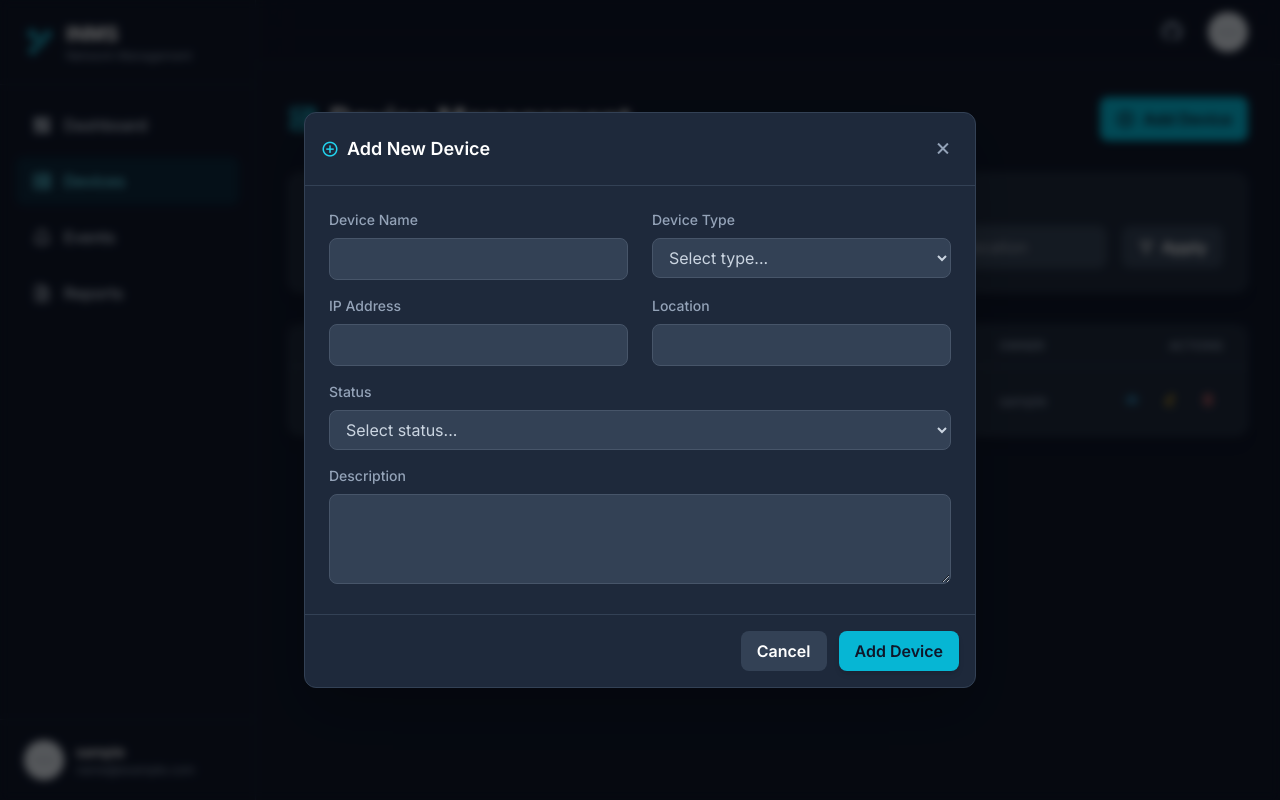
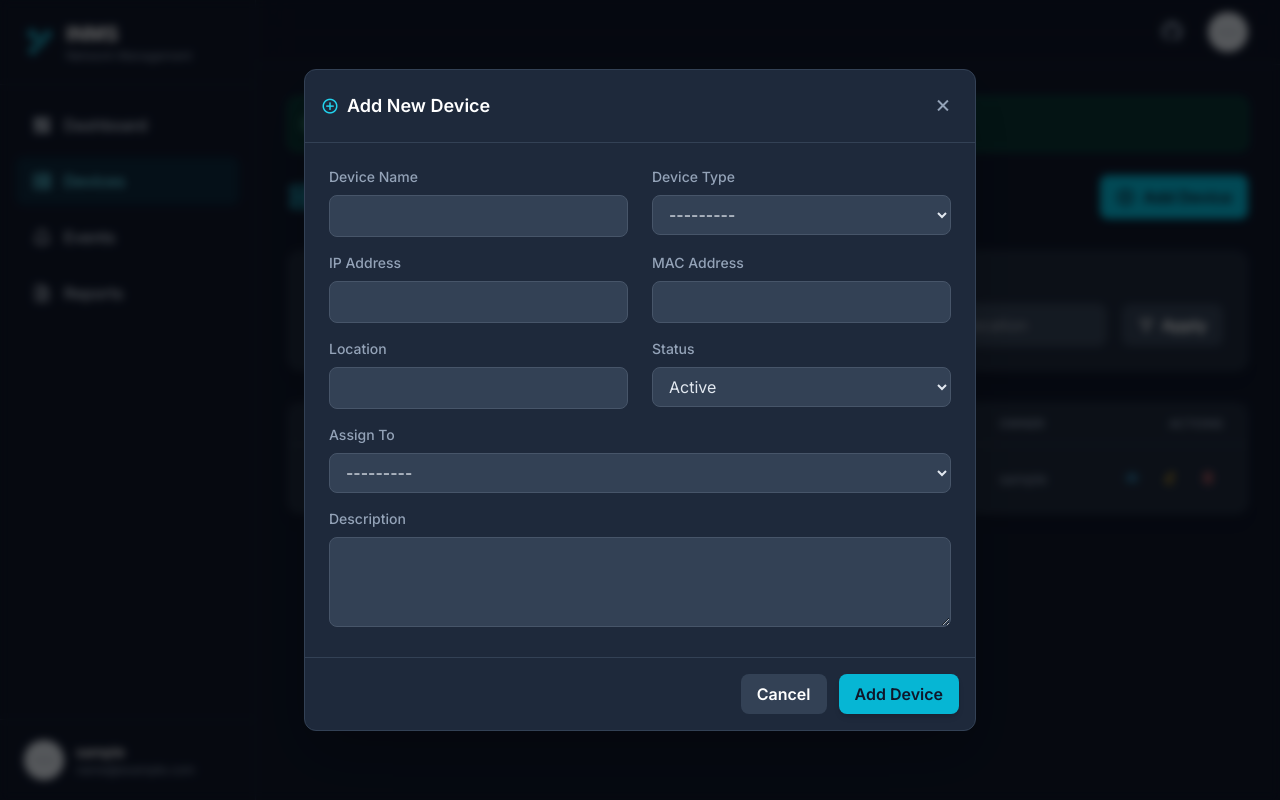
Before and after one commit to alanhasn/INMS, a Django app: page /devices/ in a window 1280 px wide, after a click on "Add Device". Run offline with Django 5.2, Linux system fonts and the light colour scheme; a user stored in the database is signed in; tables that the repository leaves empty hold one stand-in row (values such as "Sample post"); grey boxes marked "Sample" are stand-in pictures; one stand-in notice (Sample message) is shown; some libraries are stand-ins or nearby versions.

Commit message:
Add Device CRUD (create, update, delete)
- Add create_device/update_device/delete_device views, restricted to
  Admin/Manager via role_required; Employees keep read-only access to
  their own devices.
- Add an owner field to DeviceForm so Admin/Manager can assign a
  device to a user; without it the employee-scoped device list from
  the RBAC change had no way to get populated.
- Wire the "Add Device" modal to the real create endpoint and fix its
  fields: they didn't match the model (missing mac_address, wrong
  device_type/status option values), so submitting it would have
  always failed validation.
- Wire the existing edit/delete buttons in the devices table to real
  URLs (they pointed nowhere / posted to the list view before).
- Add a dedicated edit page for updating a device.
- Add a messages block to base.html: the dashboard shell had no way
  to surface success/error feedback at all.

```diff
--- a/apps/devices/forms.py
+++ b/apps/devices/forms.py
@@ -1,9 +1,18 @@
 from django import forms
+from django.contrib.auth import get_user_model
 
 from .models import Device
 
+INPUT_CLASSES = "w-full bg-slate-700 border border-slate-600 rounded-lg px-3 py-2 focus:ring-2 focus:ring-cyan-500 text-slate-200"
+
 
 class DeviceForm(forms.ModelForm):
+    owner = forms.ModelChoiceField(
+        queryset=get_user_model().objects.all(),
+        label="Assign To",
+        widget=forms.Select(attrs={'class': INPUT_CLASSES}),
+    )
+
     class Meta:
         model = Device
         fields = [
@@ -13,15 +22,16 @@ class DeviceForm(forms.ModelForm):
             'mac_address',
             'location',
             'status',
+            'owner',
             'description',
             ]
 
         widgets = {
-            'device_name': forms.TextInput(attrs={'class': 'form-control'}),
-            'device_type': forms.Select(attrs={'class': 'form-control'}),
-            'ip_address': forms.TextInput(attrs={'class': 'form-control'}),
-            'mac_address': forms.TextInput(attrs={'class': 'form-control'}),
-            'location': forms.TextInput(attrs={'class': 'form-control'}),
-            'description': forms.Textarea(attrs={'class': 'form-control', 'rows': 3}),
-            'status': forms.Select(attrs={'class': 'form-control'}),
+            'device_name': forms.TextInput(attrs={'class': INPUT_CLASSES}),
+            'device_type': forms.Select(attrs={'class': INPUT_CLASSES}),
+            'ip_address': forms.TextInput(attrs={'class': INPUT_CLASSES}),
+            'mac_address': forms.TextInput(attrs={'class': INPUT_CLASSES}),
+            'location': forms.TextInput(attrs={'class': INPUT_CLASSES}),
+            'description': forms.Textarea(attrs={'class': INPUT_CLASSES, 'rows': 3}),
+            'status': forms.Select(attrs={'class': INPUT_CLASSES}),
         }
--- a/apps/devices/templates/devices/devices.html
+++ b/apps/devices/templates/devices/devices.html
@@ -10,10 +10,12 @@
         <i class='bx bx-server text-3xl text-cyan-400'></i>
         <h1 class="text-2xl sm:text-3xl font-bold text-white">Device Management</h1>
     </div>
+    {% if user.role == 'ADMIN' or user.role == 'MANAGER' %}
     <button type="button" data-modal-toggle="addDeviceModal" class="inline-flex items-center justify-center gap-2 sm:px-4 py-2 px-3 bg-cyan-500 hover:bg-cyan-600 text-slate-900 font-semibold rounded-lg shadow-md transition-all duration-300">
         <i class='bx bx-plus-circle text-xl'></i>
         <span class="hidden sm:inline">Add Device</span>
     </button>
+    {% endif %}
 </header>
 
 <!-- Filters Card -->
@@ -100,11 +102,13 @@
                     <td class="px-6 py-4">
                         <div class="flex items-center justify-end gap-2">
                             <a href="#" data-modal-toggle="deviceDetailsModal" class="p-2 rounded-md hover:bg-sky-500/20 text-sky-400 transition-colors"><i class='bx bx-show'></i></a>
-                            <a href="" class="p-2 rounded-md hover:bg-amber-500/20 text-amber-400 transition-colors"><i class='bx bx-edit-alt'></i></a>
-                            <form action="" method="post" class="inline">
+                            {% if user.role == 'ADMIN' or user.role == 'MANAGER' %}
+                            <a href="{% url 'devices:device_update' device.pk %}" class="p-2 rounded-md hover:bg-amber-500/20 text-amber-400 transition-colors"><i class='bx bx-edit-alt'></i></a>
+                            <form action="{% url 'devices:device_delete' device.pk %}" method="post" class="inline">
                                 {% csrf_token %}
                                 <button type="submit" onclick="return confirm('Are you sure you want to delete this device?')" class="p-2 rounded-md hover:bg-red-500/20 text-red-400 transition-colors"><i class='bx bx-trash'></i></button>
                             </form>
+                            {% endif %}
                         </div>
                     </td>
                 </tr>
@@ -114,9 +118,11 @@
                         <div class="flex flex-col items-center gap-3">
                             <i class='bx bx-server text-5xl text-slate-600'></i>
                             <p class="text-slate-400">No devices found.</p>
+                            {% if user.role == 'ADMIN' or user.role == 'MANAGER' %}
                             <button type="button" data-modal-toggle="addDeviceModal" class="mt-2 inline-flex items-center justify-center gap-2 px-4 py-2 bg-cyan-500 hover:bg-cyan-600 text-slate-900 font-semibold rounded-lg shadow-md transition-all duration-300">
                                 Add your first device
                             </button>
+                            {% endif %}
                         </div>
                     </td>
                 </tr>
@@ -160,4 +166,12 @@
 
 {% include 'partials/devices/_add_device_modal.html' %}
 {% include 'partials/devices/_device_details_modal.html' %}
+
+{% if form.errors %}
+<script>
+    document.addEventListener('DOMContentLoaded', function () {
+        document.getElementById('addDeviceModal').classList.remove('hidden');
+    });
+</script>
+{% endif %}
 {% endblock %}
--- a/apps/devices/urls/ui_urls.py
+++ b/apps/devices/urls/ui_urls.py
@@ -6,4 +6,7 @@ app_name = "devices"
 
 urlpatterns = [
     path("" , ui.test , name="devices"),
+    path("create/", ui.create_device, name="device_create"),
+    path("<int:pk>/edit/", ui.update_device, name="device_update"),
+    path("<int:pk>/delete/", ui.delete_device, name="device_delete"),
 ]
--- a/apps/devices/views/ui.py
+++ b/apps/devices/views/ui.py
@@ -1,5 +1,6 @@
+from django.contrib import messages
 from django.core.paginator import Paginator  # <-- IMPORT THE PAGINATOR
-from django.shortcuts import render
+from django.shortcuts import get_object_or_404, redirect, render
 
 # Import the necessary models
 from apps.devices.models import Device
@@ -31,5 +32,53 @@ def test(request):
         'active_page': 'devices',
         'devices': device_list,
         'page_obj': page_obj,  # <-- PASS THE PAGE OBJECT to the template
+        'form': DeviceForm(),  # Empty form for the "Add Device" modal
     }
     return render(request, 'devices/devices.html', context)
+
+
+@role_required(CustomUser.Roles.ADMIN, CustomUser.Roles.Manager)
+def create_device(request):
+    if request.method == "POST":
+        form = DeviceForm(request.POST)
+        if form.is_valid():
+            form.save()
+            messages.success(request, "Device added successfully.")
+            return redirect("devices:devices")
+        messages.error(request, "Please correct the errors below.")
+        device_list = Device.objects.all()
+        paginator = Paginator(device_list, 15)
+        page_obj = paginator.get_page(request.GET.get('page'))
+        context = {
+            'active_page': 'devices',
+            'devices': device_list,
+            'page_obj': page_obj,
+            'form': form,
+        }
+        return render(request, 'devices/devices.html', context)
+    return redirect("devices:devices")
+
+
+@role_required(CustomUser.Roles.ADMIN, CustomUser.Roles.Manager)
+def update_device(request, pk):
+    device = get_object_or_404(Device, pk=pk)
+    if request.method == "POST":
+        form = DeviceForm(request.POST, instance=device)
+        if form.is_valid():
+            form.save()
+            messages.success(request, f"Device '{device.device_name}' updated successfully.")
+            return redirect("devices:devices")
+        messages.error(request, "Please correct the errors below.")
+    else:
+        form = DeviceForm(instance=device)
+    return render(request, 'devices/device_edit.html', {'form': form, 'device': device, 'active_page': 'devices'})
+
+
+@role_required(CustomUser.Roles.ADMIN, CustomUser.Roles.Manager)
+def delete_device(request, pk):
+    device = get_object_or_404(Device, pk=pk)
+    if request.method == "POST":
+        device_name = device.device_name
+        device.delete()
+        messages.success(request, f"Device '{device_name}' deleted successfully.")
+    return redirect("devices:devices")
--- a/templates/base.html
+++ b/templates/base.html
@@ -37,6 +37,16 @@
 
             <!-- Page Specific Content -->
             <div class="p-4 sm:p-6 lg:p-8">
+                {% if messages %}
+                <div class="space-y-3 mb-6">
+                    {% for message in messages %}
+                    <div class="p-3 rounded-lg text-sm flex items-center gap-3 {% if message.tags == 'error' %}bg-red-900/50 border border-red-700 text-red-300{% else %}bg-emerald-900/50 border border-emerald-700 text-emerald-300{% endif %}">
+                        <i class='bx {% if message.tags == "error" %}bx-error-circle{% else %}bx-info-circle{% endif %} text-lg'></i>
+                        <span>{{ message }}</span>
+                    </div>
+                    {% endfor %}
+                </div>
+                {% endif %}
                 {% block content %}
                 {# This is where the unique content of each page will go #}
                 {% endblock %}
--- a/templates/partials/devices/_add_device_modal.html
+++ b/templates/partials/devices/_add_device_modal.html
@@ -29,58 +29,62 @@
             - overflow-y-auto: The content inside this div will scroll, not the whole modal.
         -->
         <div class="p-6 flex-1 overflow-y-auto">
-            <!-- Added method, action, and removed grid layout from form tag -->
-            <form id="addDeviceForm" method="POST">
+            <form id="addDeviceForm" method="POST" action="{% url 'devices:device_create' %}">
                 {% csrf_token %}
+                {% if form.non_field_errors %}
+                <div class="mb-4 p-3 bg-red-900/50 border border-red-700 rounded-lg text-red-300 text-sm">
+                    {% for error in form.non_field_errors %}<p>{{ error }}</p>{% endfor %}
+                </div>
+                {% endif %}
                 <!-- The responsive grid is now on a wrapper div -->
                 <div class="grid grid-cols-1 md:grid-cols-2 gap-x-6 gap-y-4">
                     <!-- Device Name -->
                     <div>
-                        <label for="newDeviceName" class="block text-sm font-medium text-slate-400 mb-2">Device Name</label>
-                        <input type="text" id="newDeviceName" name="name" class="w-full bg-slate-700 border border-slate-600 rounded-lg px-3 py-2 focus:ring-2 focus:ring-cyan-500" required>
+                        <label for="{{ form.device_name.id_for_label }}" class="block text-sm font-medium text-slate-400 mb-2">Device Name</label>
+                        {{ form.device_name }}
+                        {% for error in form.device_name.errors %}<p class="text-red-400 text-xs mt-1">{{ error }}</p>{% endfor %}
                     </div>
                     <!-- Device Type -->
                     <div>
-                        <label for="newDeviceType" class="block text-sm font-medium text-slate-400 mb-2">Device Type</label>
-                        <select id="newDeviceType" name="type" class="w-full bg-slate-700 border border-slate-600 rounded-lg px-3 py-2 focus:ring-2 focus:ring-cyan-500" required>
-                            <option value="">Select type...</option>
-                            <option value="router">Router</option>
-                            <option value="switch">Switch</option>
-                            <option value="server">Server</option>
-                            <option value="firewall">Firewall</option>
-                            <option value="workstation">Workstation</option>
-                            <option value="access_point">Access Point</option>
-                            <option value="printer">Printer</option>
-                            <option value="other">Other</option>
-                        </select>
+                        <label for="{{ form.device_type.id_for_label }}" class="block text-sm font-medium text-slate-400 mb-2">Device Type</label>
+                        {{ form.device_type }}
+                        {% for error in form.device_type.errors %}<p class="text-red-400 text-xs mt-1">{{ error }}</p>{% endfor %}
                     </div>
                     <!-- IP Address -->
                     <div>
-                        <label for="newDeviceIp" class="block text-sm font-medium text-slate-400 mb-2">IP Address</label>
-                        <input type="text" id="newDeviceIp" name="ip_address" class="w-full bg-slate-700 border border-slate-600 rounded-lg px-3 py-2 focus:ring-2 focus:ring-cyan-500" required>
+                        <label for="{{ form.ip_address.id_for_label }}" class="block text-sm font-medium text-slate-400 mb-2">IP Address</label>
+                        {{ form.ip_address }}
+                        {% for error in form.ip_address.errors %}<p class="text-red-400 text-xs mt-1">{{ error }}</p>{% endfor %}
+                    </div>
+                    <!-- MAC Address -->
+                    <div>
+                        <label for="{{ form.mac_address.id_for_label }}" class="block text-sm font-medium text-slate-400 mb-2">MAC Address</label>
+                        {{ form.mac_address }}
+                        {% for error in form.mac_address.errors %}<p class="text-red-400 text-xs mt-1">{{ error }}</p>{% endfor %}
                     </div>
                     <!-- Location -->
                     <div>
-                        <label for="newDeviceLocation" class="block text-sm font-medium text-slate-400 mb-2">Location</label>
-                        <input type="text" id="newDeviceLocation" name="location" class="w-full bg-slate-700 border border-slate-600 rounded-lg px-3 py-2 focus:ring-2 focus:ring-cyan-500" required>
+                        <label for="{{ form.location.id_for_label }}" class="block text-sm font-medium text-slate-400 mb-2">Location</label>
+                        {{ form.location }}
+                        {% for error in form.location.errors %}<p class="text-red-400 text-xs mt-1">{{ error }}</p>{% endfor %}
                     </div>
                     <!-- Status -->
+                    <div>
+                        <label for="{{ form.status.id_for_label }}" class="block text-sm font-medium text-slate-400 mb-2">Status</label>
+                        {{ form.status }}
+                        {% for error in form.status.errors %}<p class="text-red-400 text-xs mt-1">{{ error }}</p>{% endfor %}
+                    </div>
+                    <!-- Owner -->
                     <div class="md:col-span-2">
-                        <label for="newDeviceStatus" class="block text-sm font-medium text-slate-400 mb-2">Status</label>
-                        <select id="newDeviceStatus" name="status" class="w-full bg-slate-700 border border-slate-600 rounded-lg px-3 py-2 focus:ring-2 focus:ring-cyan-500" required>
-                            <option value="">Select status...</option>
-                            <option value="online">Online</option>
-                            <option value="offline">Offline</option>
-                            <option value="maintenance">Maintenance</option>
-                            <option value="active">Active</option>
-                            <option value="inactive">Inactive</option>
-                            <option value="warning">Warning</option>
-                        </select>
+                        <label for="{{ form.owner.id_for_label }}" class="block text-sm font-medium text-slate-400 mb-2">Assign To</label>
+                        {{ form.owner }}
+                        {% for error in form.owner.errors %}<p class="text-red-400 text-xs mt-1">{{ error }}</p>{% endfor %}
                     </div>
                     <!-- Description -->
                     <div class="md:col-span-2">
-                        <label for="newDeviceDescription" class="block text-sm font-medium text-slate-400 mb-2">Description</label>
-                        <textarea id="newDeviceDescription" name="description" rows="3" class="w-full bg-slate-700 border border-slate-600 rounded-lg px-3 py-2 focus:ring-2 focus:ring-cyan-500"></textarea>
+                        <label for="{{ form.description.id_for_label }}" class="block text-sm font-medium text-slate-400 mb-2">Description</label>
+                        {{ form.description }}
+                        {% for error in form.description.errors %}<p class="text-red-400 text-xs mt-1">{{ error }}</p>{% endfor %}
                     </div>
                 </div>
             </form>
```
Also changed, not shown: apps/devices/templates/devices/device_edit.html (added, +73 -0 lines).
